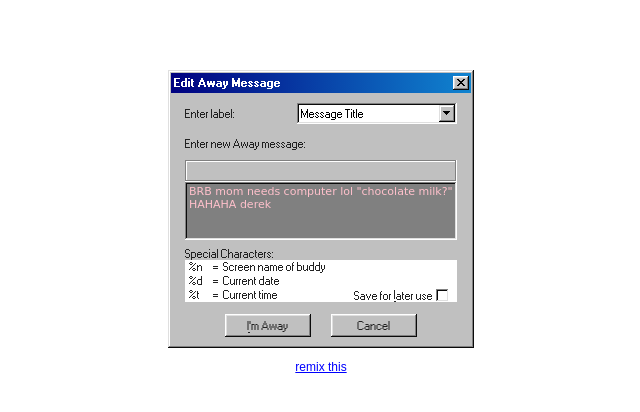
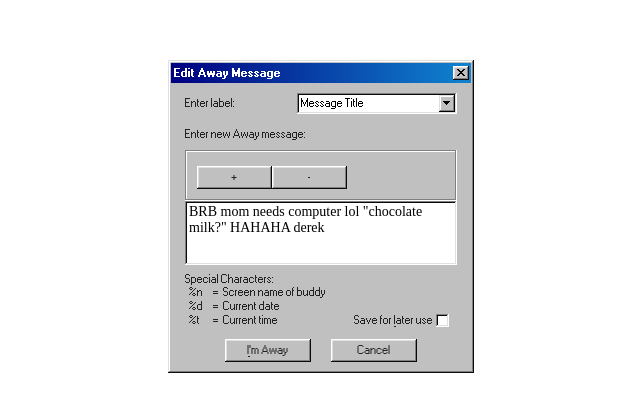
Before and after one commit to jdan/away-message, a Next.js app: page / in a window 1280 px wide. Shown: the part 184-596 px from the top of the page, without its empty margins (319-959 px from the left). Built offline with nearby package versions, Linux system fonts and the light colour scheme.

Commit message:
light interactivity

```diff
--- a/app/page.tsx
+++ b/app/page.tsx
@@ -1,4 +1,48 @@
+"use client";
+
+import { CSSProperties, useMemo, useState } from "react";
+
+interface EditorStateV1 {
+  version: 1;
+  value: string;
+  fontFamily: "Times New Roman";
+  fontSize: (typeof fontSizes)[number];
+}
+
+const fontSizes = [8, 10, 14, 18, 24, 32, 64];
+
+type EditorState = EditorStateV1;
+
 export default function Home() {
+  const [state, setState] = useState<EditorState>({
+    version: 1,
+    fontSize: 14,
+    fontFamily: "Times New Roman",
+    value: `BRB mom needs computer lol "chocolate milk?" HAHAHA derek`,
+  });
+
+  const increaseFontSize = () => {
+    const idx = fontSizes.indexOf(state.fontSize);
+    if (idx === fontSizes.length - 1) return;
+    setState({ ...state, fontSize: fontSizes[idx + 1] });
+  };
+
+  const decreaseFontSize = () => {
+    const idx = fontSizes.indexOf(state.fontSize);
+    if (idx === 0) return;
+    setState({ ...state, fontSize: fontSizes[idx - 1] });
+  };
+
+  const style = useMemo<CSSProperties>(
+    () => ({
+      fontFamily: state.fontFamily,
+      overflowY: "auto",
+      height: 64,
+      fontSize: state.fontSize,
+    }),
+    [state.fontFamily, state.fontSize]
+  );
+
   return (
     <main>
       <div className="window away-message">
@@ -19,11 +63,14 @@ export default function Home() {
 
           <section className="field-row-stacked message-input">
             <label>Enter new Away message:</label>
-            <fieldset className="editing-controls"></fieldset>
+            <fieldset className="editing-controls">
+              <button onClick={() => increaseFontSize()}>{"+"}</button>
+              <button onClick={() => decreaseFontSize()}>{"-"}</button>
+            </fieldset>
             <textarea
-              rows={4}
               spellCheck="false"
-              defaultValue={`BRB mom needs computer lol "chocolate milk?" HAHAHA derek`}
+              defaultValue={state.value}
+              style={style}
             />
           </section>
 
@@ -72,8 +119,6 @@ export default function Home() {
           </section>
         </div>
       </div>
-
-      <a href="https://glitch.com/edit/#!/away-message">remix this</a>
     </main>
   );
 }
--- a/app/style.css
+++ b/app/style.css
@@ -37,10 +37,12 @@ main {
 .message-input textarea {
   margin-top: 0;
   resize: none;
+  /*
   font-family: Comic Sans MS;
   background: gray;
   color: pink;
   font-size: 11px;
+  */
 }
 
 .special-chars td {
@@ -86,3 +88,7 @@ main {
 .submit .button-gap {
   width: 8px;
 }
+
+table {
+  background: none;
+}
```
